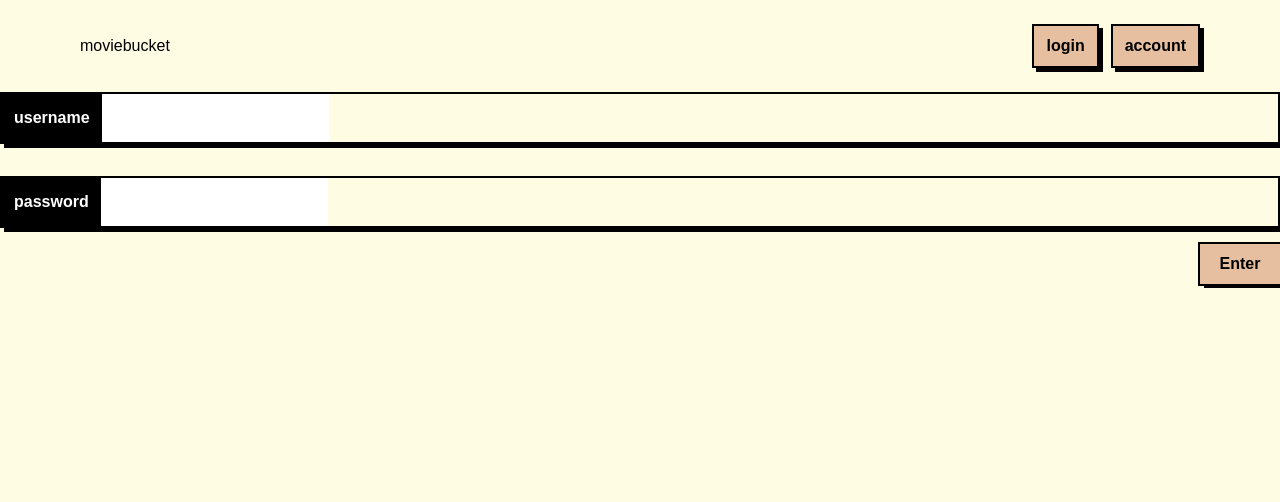
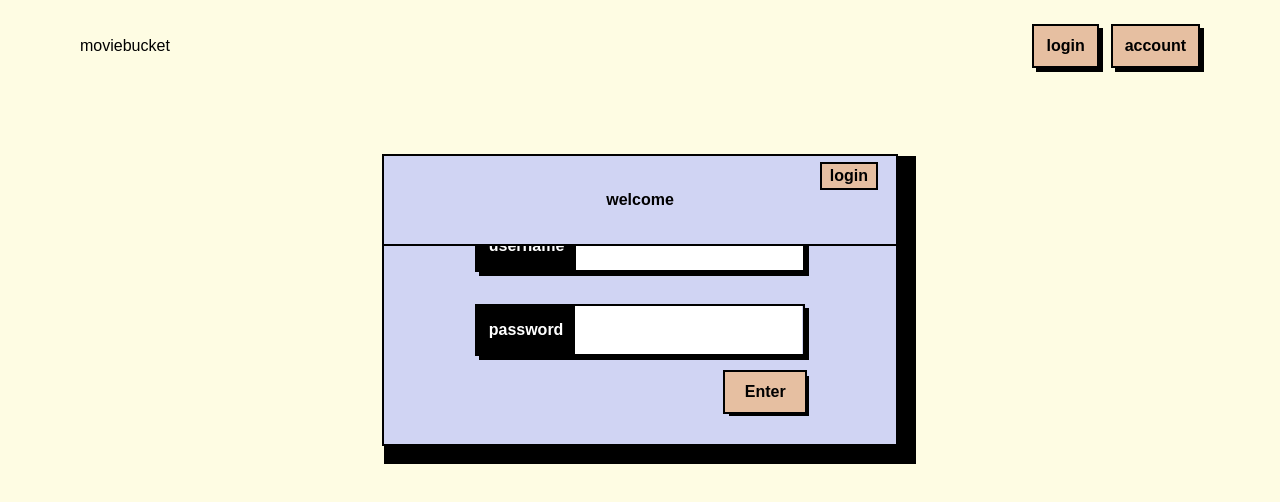
Before and after one commit to thwilson3/movie_bucket_frontend, a React (Vite) app: page /login in a window 1280 px wide. Shown: the top 502 px of the page. Built offline with nearby package versions, Linux system fonts and the light colour scheme; a web font is replaced by a local one.

Commit message:
Lots of refactoring to get things connected properly

```diff
--- a/package.json
+++ b/package.json
@@ -14,6 +14,7 @@
     "@emotion/styled": "^11.11.0",
     "@mui/icons-material": "^5.14.9",
     "@mui/material": "^5.14.9",
+    "jwt-decode": "^4.0.0",
     "localforage": "^1.10.0",
     "match-sorter": "^6.3.1",
     "react": "^18.2.0",
--- a/src/App.tsx
+++ b/src/App.tsx
@@ -2,15 +2,48 @@ import { BrowserRouter as Router, Route, Switch, json } from "react-router-dom";
 import Navigation from "./components/Navigation";
 import Homepage from "./components/Homepage";
 import MovieBucketAPI from "./api";
-import { useState } from "react";
+import { useEffect, useState } from "react";
 import RoutesList from "./RoutesList";
 import { UserContext } from "./UserContext";
+import { jwtDecode } from "jwt-decode";
 
-export const TOKEN_STORAGE_ID = "Movie-Bucket-Token";
+export const TOKEN_STORAGE_ID = null;
 
 export default function App() {
   const [currentUser, setCurrentUser] = useState(null);
   const [token, setToken] = useState(TOKEN_STORAGE_ID);
+
+  // useEffect(
+  //   function loadUserInfo() {
+  //     console.debug("App useEffect loadUserInfo", "token=", token);
+
+  //     async function getCurrentUser() {
+  //       if (token) {
+  //         try {
+  //           let { username } = jwtDecode(token);
+  //           // put the token on the Api class so it can use it to call the API.
+  //           MovieBucketAPI.token = token;
+  //           // let currentUser = await MovieBucketAPI.getCurrentUser(username);
+
+  //           setCurrentUser({
+  //             infoLoaded: true,
+  //             data: currentUser
+  //           });
+  //         } catch (err) {
+  //           console.error("App loadUserInfo: problem loading", err);
+  //           setCurrentUser({
+  //             infoLoaded: true,
+  //             data: null
+  //           });
+  //         }
+  //       } else {
+  //         setCurrentUser(currentUser);
+  //       }
+  //     }
+  //     getCurrentUser();
+  //   },
+  //   [token]
+  // );
 
   async function login({ username, password }) {
     const { access_token, message, status, success, user } =
@@ -18,6 +51,7 @@ export default function App() {
     if (success) {
       setToken(access_token);
       setCurrentUser(user);
+      MovieBucketAPI.token = access_token;
     } else throw new Error(JSON.stringify({ message, status }));
   }
 
@@ -27,15 +61,20 @@ export default function App() {
     if (success) {
       setToken(access_token);
       setCurrentUser(user);
+      MovieBucketAPI.token = access_token;
     } else throw new Error(JSON.stringify({ message, status }))
+  }
+
+  function logout(){
+    setCurrentUser(null)
+    setToken(null)
   }
 
   return (
     <UserContext.Provider value={{currentUser, setCurrentUser}}>
       <>
         <Navigation />
-        {/* <Homepage login={login}/> */}
-        <RoutesList login={login} signup={signup}/>
+        <RoutesList login={login} signup={signup} logout={logout}/>
       </>
     </UserContext.Provider>
   );
--- a/src/RoutesList.tsx
+++ b/src/RoutesList.tsx
@@ -5,19 +5,22 @@ import LoginForm from "./components/LoginForm";
 import { UserContext } from "./UserContext";
 import { UserContextType } from "./interfaces";
 import SignUpForm from "./components/SignUpForm";
+import LoginContainer from "./components/LogInContainer";
+import BucketContainer from "./components/BucketContainer";
 
-export default function RoutesList({ signup, login, profile }) {
+export default function RoutesList({ signup, login, logout }) {
     const { currentUser } = useContext(UserContext) as UserContextType;
 
     return (
       <Routes>
-        <Route path="/" element={<Homepage login={login}/>} />
-        <Route
+        <Route path="/" element={<Homepage login={login} logout={logout}/>} />
+        {/* <Route
           path="/buckets"
           element={currentUser?.username ? <CompanyList /> : <Navigate to={"/"} />}
-        />
-        <Route path="/login" element={<LoginForm login={login} />} />
+        /> */}
+        <Route path="/login" element={<LoginContainer login={login} logout={logout}/>} />
         <Route path="/signup" element={<SignUpForm signup={signup} />} />
+        <Route path="/buckets" element={<BucketContainer />} />
         {/* <Route
           path="/profile"
           element={
--- a/src/api.tsx
+++ b/src/api.tsx
@@ -1,7 +1,7 @@
 const BASE_URL = "http://localhost:5001";
 
 export default class MovieBucketAPI {
-  static token: string;
+  static token: string | null;
 
   static async request(endpoint: string, data = {}, method = "get") {
     let url = `${BASE_URL}/${endpoint}`;
@@ -42,4 +42,13 @@ export default class MovieBucketAPI {
     const data = { username, password };
     return await this.request("/login", data, "post");
   }
+
+  static async signup(username, password, email) {
+    const data = { username, password, email };
+    return await this.request("/signup", data, "post")
+  }
+
+  static async getBuckets() {
+    return await this.request(`users/buckets`)
+  }
 }
--- a/src/components/AnonOptions.tsx
+++ b/src/components/AnonOptions.tsx
@@ -6,9 +6,11 @@ export default function AnonOptions({ login }) {
       <div className="flex cursor-pointer text-black justify-center font-bold outline outline-2 w-60 md:w-80 lg:w-96 max-w-sm py-6 bg-primary shadow-[4px_4px_0px_0px_rgba(0,0,0,1)] md:shadow-[8px_8px_0px_0px_rgba(0,0,0,1)] transition-all hover:translate-x-[8px] hover:translate-y-[8px] hover:shadow-none">
         Party Bucket
       </div>
-      <div className="flex cursor-pointer text-black justify-center font-bold outline outline-2 w-60 md:w-80 lg:w-96 max-w-sm py-6 bg-primary shadow-[4px_4px_0px_0px_rgba(0,0,0,1)] md:shadow-[8px_8px_0px_0px_rgba(0,0,0,1)] transition-all hover:translate-x-[8px] hover:translate-y-[8px] hover:shadow-none">
-        <Link to={"login"}>Login</Link>
-      </div>
+      <Link to={"login"}>
+        <div className="flex cursor-pointer text-black justify-center font-bold outline outline-2 w-60 md:w-80 lg:w-96 max-w-sm py-6 bg-primary shadow-[4px_4px_0px_0px_rgba(0,0,0,1)] md:shadow-[8px_8px_0px_0px_rgba(0,0,0,1)] transition-all hover:translate-x-[8px] hover:translate-y-[8px] hover:shadow-none">
+          Login
+        </div>
+      </Link>
     </div>
   );
 }
--- a/src/components/BucketList.tsx
+++ b/src/components/BucketList.tsx
@@ -1,6 +1,6 @@
 import Bucket from "./Bucket";
 
-const bucketItems = [{ id:1, bucket_name: "test bucket" }, { id:2, bucket_name: "test bucket 2" }];
+// const bucketItems = [{ id:1, bucket_name: "test bucket" }, { id:2, bucket_name: "test bucket 2" }];
 
 /** Renders a list of buckets
  *
@@ -9,10 +9,10 @@ const bucketItems = [{ id:1, bucket_name: "test bucket" }, { id:2, bucket_name:
  *
  * Homepage -> BucketList -> Bucket
  */
-export default function BucketList() {
+export default function BucketList({ buckets }) {
   return (
     <>
-      {bucketItems.map((bucket, idx) => (
+      {buckets.map((bucket, idx) => (
         <Bucket bucket={bucket} idx={idx} />
       ))}
     </>
--- a/src/components/ContainerHeader.tsx
+++ b/src/components/ContainerHeader.tsx
@@ -1,12 +1,29 @@
-export default function ContainerHeader() {
+import { useContext } from "react";
+import { UserContext } from "../UserContext";
+import { UserContextType } from "../interfaces";
+import { Link } from "react-router-dom";
+
+export default function ContainerHeader({ logout }) {
+  const { currentUser } = useContext(UserContext) as UserContextType;
   return (
     <>
-        <div className="flex py-2 md:py-2 font-bold bg-secondary justify-center outline outline-2 lg:py-8 top-0 left-0 absolute w-full">
-            welcome
-        </div>
-        <div className="bg-primary font-bold outline outline-2 absolute right-5 top-2 px-2 cursor-pointer">
+      <div className="flex py-2 md:py-2 font-bold bg-secondary justify-center outline outline-2 lg:py-8 top-0 left-0 absolute w-full">
+        {currentUser?.username ? currentUser.username : 'welcome'}
+      </div>
+      {currentUser === null ? (
+        <Link to={"login"}>
+          <div className="bg-primary font-bold outline outline-2 absolute right-5 top-2 px-2 cursor-pointer">
             login
-        </div>
+          </div>
+        </Link>
+      ) : (
+        <Link to={"/"}>
+          <div className="bg-primary font-bold outline outline-2 absolute right-5 top-2 px-2 cursor-pointer"
+          onClick={logout}>
+            logout
+          </div>
+        </Link>
+      )}
     </>
   );
 }
--- a/src/components/Homepage.tsx
+++ b/src/components/Homepage.tsx
@@ -13,7 +13,7 @@ import { UserContextType } from "../interfaces";
  *
  * App -> Homepage -> BucketList, Navigation
  */
-export default function Homepage({ login }) {
+export default function Homepage({ login, logout }) {
   const { currentUser } = useContext(UserContext) as UserContextType
   console.log("currentUser", currentUser)
   return (
@@ -21,12 +21,12 @@ export default function Homepage({ login }) {
       {currentUser === null ? (
         <>
           <WelcomeContainer />
-          <MainContainer>
+          <MainContainer logout={logout}>
             <AnonOptions login={login}/>
           </MainContainer>
         </>
       ) :
-        <MainContainer>
+        <MainContainer logout={logout}>
           <LandingOptions />
         </MainContainer>}
     </>
--- a/src/components/LoadingSpinner.tsx
+++ b/src/components/LoadingSpinner.tsx
@@ -1,3 +1,7 @@
 export default function LoadingSpinner(){
-
+    return(
+        <div>
+            loading...
+        </div>
+    )
 }
--- a/src/components/MainContainer.tsx
+++ b/src/components/MainContainer.tsx
@@ -1,11 +1,11 @@
 import ContainerHeader from "./ContainerHeader";
 
-export default function MainContainer({ children }) {
+export default function MainContainer({ children, logout }) {
   return (
     <>
       <div className="flex items-center flex-col justify-center mt-16 bg-background">
         <div className="flex flex-col items-center py-8 md:py-8 outline outline-2 relative bg-secondary mx-auto w-80 md:w-full max-w-lg px-2 md:px-6 shadow-[6px_6px_0px_6px_rgba(0,0,0,1)] md:shadow-[10px_10px_0px_10px_rgba(0,0,0,1)]">
-          <ContainerHeader />
+          <ContainerHeader logout={logout}/>
           <div className="pt-8 px-8 gap-y-4 sm:gap-y-8 md:gap-y-10">
             {children}
           </div>
```
Also changed, not shown: src/components/LandingOptions.tsx (+8 -4 lines), 1 other file (tests, documents, lock files or other folders).
